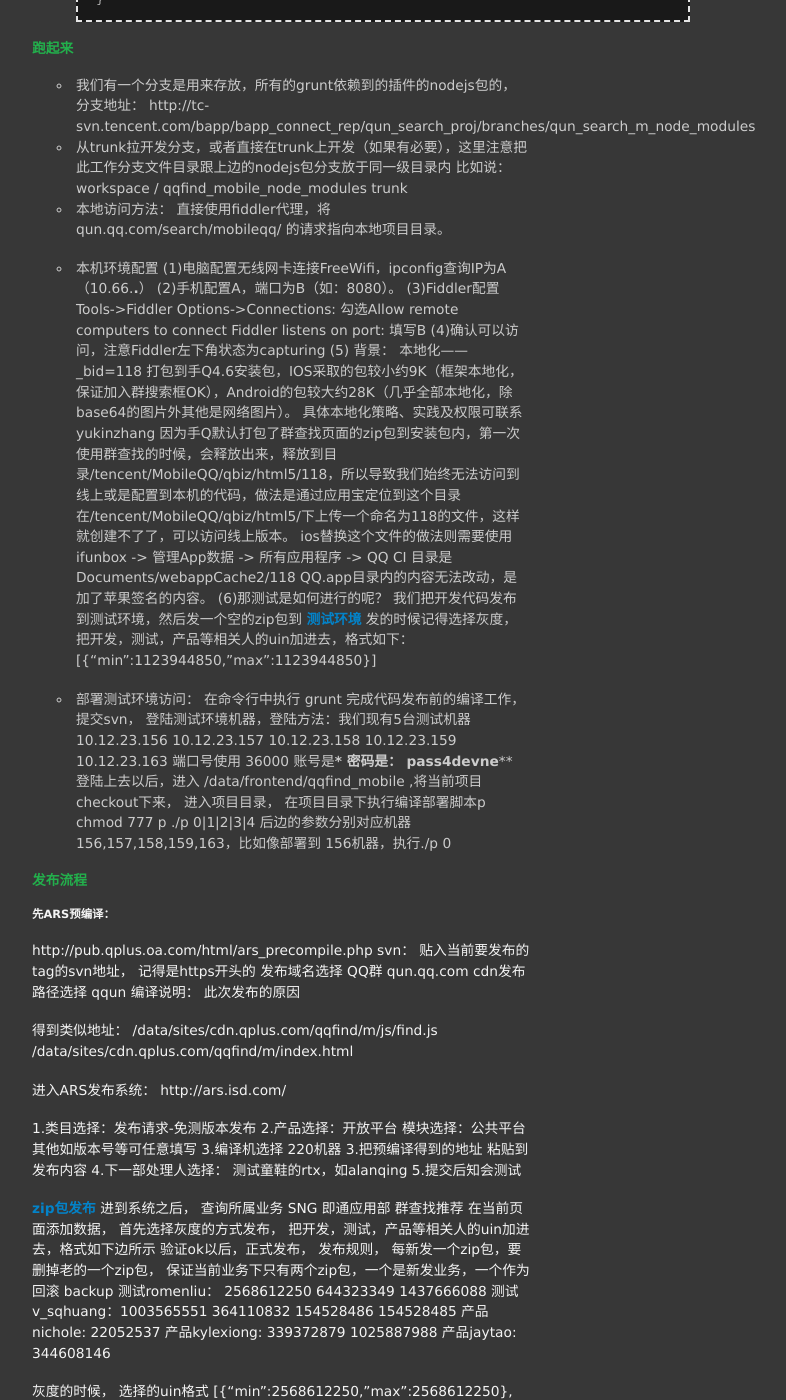
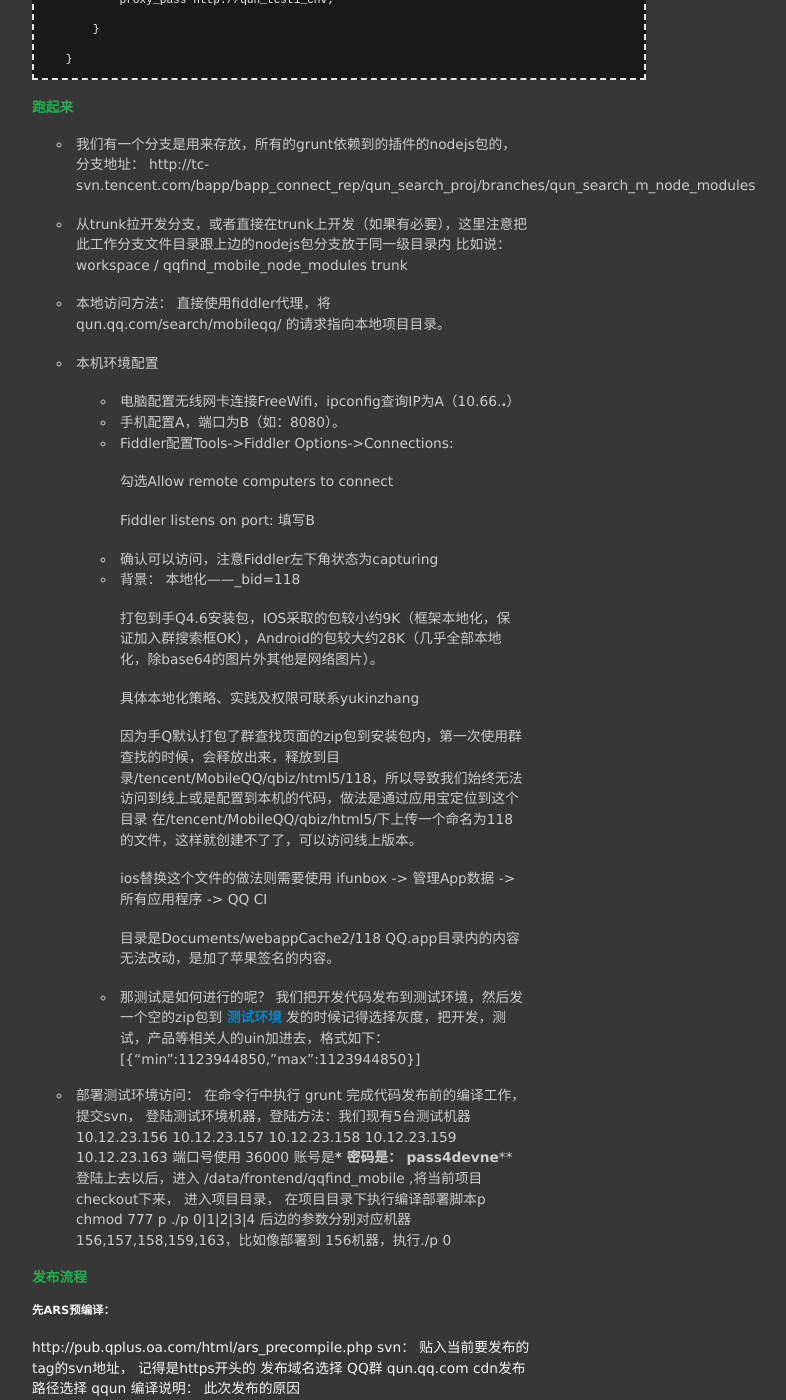
Before and after one commit to materliu/materliu.github.io, a Jekyll site: the page built from all/tencent/_posts/2014-03-19-mobile_QQ_qun_find_README.md, in a window 1280 px wide and 1400 px high, scrolled down 3111 px. Shown: the whole window, without its empty margins (273-1059 px from the left). Built offline with Jekyll 4.4.1, drawn with Linux system fonts in a browser that asks for light colours; Markdown is read by kramdown in place of the engine named in the settings; some of the changed text lies outside the part shown.

Commit message:
手Q查找readme文件更新！

````diff
--- a/all/tencent/_posts/2014-03-19-手Q群查找README.md
+++ b/all/tencent/_posts/2014-03-19-mobile_QQ_qun_find_README.md
@@ -66,64 +66,76 @@
 * grunt 需要本地有nodejs环境， 这个不用多说了， 在命令行执行： npm install -g grunt-cli  进行安装
 * cgi路径为：qun.qq.com/cgi-bin/
 * 前台页面路径为： qun.qq.com/search/mobileqq/index.html    qun.qq.com/search/mobileqq/index.html
-    前台页面路径和cgi路径在同一个域名下这就给我们配置测试环境带来了一定的困扰， materliu现在的解决方案是：
-    在我们的测试机上，比如说156， 额外配置一条规则, 把 qun.qq.com/cgi-bin/的请求转发到对应的cgi测试机器上
-    ```
-    upstream qun_test1_env {
-        server 10.134.6.108:80;
-    }
-    upstream qun_test2_env {
-        server 10.153.148.141:80;
-    }
-    server {
-        include common/*.conf;
-        server_name qun.qq.com;
-        root /data/sites/qun.qq.com;
 
-        ssi on ;
-        ssi_silent_errors on;
-        ssi_types text/shtml;
+前台页面路径和cgi路径在同一个域名下这就给我们配置测试环境带来了一定的困扰，
 
-        location ~ \.html$
-        {
-            expires  0s;
+materliu现在的解决方案是：在我们的测试机上，比如说156， 额外配置一条规则, 把 qun.qq.com/cgi-bin/的请求转发到对应的cgi测试机器上
+
+        upstream qun_test1_env {
+            server 10.134.6.108:80;
         }
+        upstream qun_test2_env {
+            server 10.153.148.141:80;
+        }
+        server {
+            include common/*.conf;
+            server_name qun.qq.com;
+            root /data/sites/qun.qq.com;
 
-        location /cert/ {
-            proxy_set_header    Host "qun.qq.com";
-            proxy_redirect   off;
-            rewrite ^/cert/cgi-bin/(.*) /cert/cgi-bin/$1 break;
-            proxy_pass http://qun_test1_env;
+            ssi on ;
+            ssi_silent_errors on;
+            ssi_types text/shtml;
+
+            location ~ \.html$
+            {
+                expires  0s;
+            }
+
+            location /cert/ {
+                proxy_set_header    Host "qun.qq.com";
+                proxy_redirect   off;
+                rewrite ^/cert/cgi-bin/(.*) /cert/cgi-bin/$1 break;
+                proxy_pass http://qun_test1_env;
+            }
+
+            location /cgi-bin/ {
+                proxy_set_header    Host "qun.qq.com";
+                proxy_redirect   off;
+                rewrite ^/cgi-bin/(.*) /cgi-bin/$1 break;
+                proxy_pass http://qun_test1_env;
+            }
         }
-
-        location /cgi-bin/ {
-            proxy_set_header    Host "qun.qq.com";
-            proxy_redirect   off;
-            rewrite ^/cgi-bin/(.*) /cgi-bin/$1 break;
-            proxy_pass http://qun_test1_env;
-        }
-    }
-    ```
 
 #### 跑起来
 * 我们有一个分支是用来存放，所有的grunt依赖到的插件的nodejs包的，分支地址： http://tc-svn.tencent.com/bapp/bapp_connect_rep/qun_search_proj/branches/qun_search_m_node_modules
+
 * 从trunk拉开发分支，或者直接在trunk上开发（如果有必要），这里注意把此工作分支文件目录跟上边的nodejs包分支放于同一级目录内  比如说： workspace /  qqfind_mobile_node_modules  trunk
+
 * 本地访问方法： 直接使用fiddler代理，将qun.qq.com/search/mobileqq/ 的请求指向本地项目目录。
 
 * 本机环境配置
-    (1)电脑配置无线网卡连接FreeWifi，ipconfig查询IP为A（10.66.**.**）
-    (2)手机配置A，端口为B（如：8080）。
-    (3)Fiddler配置Tools->Fiddler Options->Connections:
+
+    1. 电脑配置无线网卡连接FreeWifi，ipconfig查询IP为A（10.66.**.**）
+    2. 手机配置A，端口为B（如：8080）。
+    3. Fiddler配置Tools->Fiddler Options->Connections:
+
         勾选Allow remote computers to connect
+
         Fiddler listens on port: 填写B
-    (4)确认可以访问，注意Fiddler左下角状态为capturing
-    (5) 背景： 本地化——_bid=118
+
+    4. 确认可以访问，注意Fiddler左下角状态为capturing
+    5. 背景： 本地化——_bid=118
+
         打包到手Q4.6安装包，IOS采取的包较小约9K（框架本地化，保证加入群搜索框OK），Android的包较大约28K（几乎全部本地化，除base64的图片外其他是网络图片）。
+
         具体本地化策略、实践及权限可联系yukinzhang
+
         因为手Q默认打包了群查找页面的zip包到安装包内，第一次使用群查找的时候，会释放出来，释放到目录/tencent/MobileQQ/qbiz/html5/118，所以导致我们始终无法访问到线上或是配置到本机的代码，做法是通过应用宝定位到这个目录 在/tencent/MobileQQ/qbiz/html5/下上传一个命名为118的文件，这样就创建不了了，可以访问线上版本。
+
         ios替换这个文件的做法则需要使用 ifunbox -> 管理App数据 -> 所有应用程序 -> QQ CI
+
         目录是Documents/webappCache2/118 QQ.app目录内的内容无法改动，是加了苹果签名的内容。
-    (6)那测试是如何进行的呢？ 我们把开发代码发布到测试环境，然后发一个空的zip包到 [测试环境](http://admin.connect.oa.com/index.html)  发的时候记得选择灰度，把开发，测试，产品等相关人的uin加进去，格式如下： [{"min":1123944850,"max":1123944850}]
+    6. 那测试是如何进行的呢？ 我们把开发代码发布到测试环境，然后发一个空的zip包到 [测试环境](http://admin.connect.oa.com/index.html)  发的时候记得选择灰度，把开发，测试，产品等相关人的uin加进去，格式如下： [{"min":1123944850,"max":1123944850}]
 
 * 部署测试环境访问： 在命令行中执行 grunt 完成代码发布前的编译工作，提交svn， 登陆测试环境机器，登陆方法：我们现有5台测试机器
     10.12.23.156
@@ -160,19 +172,7 @@
 5.提交后知会测试
 
 
-[zip包发布](http://admin.connect.oa.com/index.html)
-进到系统之后， 查询所属业务 SNG 即通应用部 群查找推荐
-在当前页面添加数据， 首先选择灰度的方式发布， 把开发，测试，产品等相关人的uin加进去，格式如下边所示
-验证ok以后，正式发布， 发布规则， 每新发一个zip包，要删掉老的一个zip包， 保证当前业务下只有两个zip包，一个是新发业务，一个作为回滚 backup
-测试romenliu： 2568612250  644323349  1437666088
-测试v_sqhuang：1003565551 364110832  154528486 154528485
-产品nichole: 22052537
-产品kylexiong: 339372879   1025887988
-产品jaytao: 344608146
-
-灰度的时候， 选择的uin格式
-[{"min":2568612250,"max":2568612250},{"min":644323349,"max":644323349},{"min":1437666088,"max":1437666088},{"min":22052537,"max":22052537},{"min":714512197,"max":714512197},{"min":344608146,"max":344608146},{"min":1020817152,"max":1020817152},{"min":1003565551,"max":1003565551},{"min":364110832,"max":364110832},{"min":154528486,"max":154528486},{"min":154528485,"max":154528485},{"min":339372879,"max":339372879},{"min":1025887988,"max":1025887988}]
-
+[zip包发布](/all/tencent/2014/04/15/mobile_qq_zip_publish.html)
 
 
 ### 介入开发
@@ -258,7 +258,7 @@
 #### 业务资料
 * 群分类，一共分为三级， 第一级比如热门游戏， 第二级比如腾讯游戏， 第三级比如英雄联盟 格式如： [app/data_models/categories.js](/attachments/2014-03-19-categories.js)
 
-#### 各机型适配经验，[参见](/attachments/2014-04-14-手机web各机型适配经验.html)
+#### 各机型适配经验，[参见](/all/tencent/2014/04/14/mobile_web_adapter_experience.html)
 
 ##### 手Q客户端接口的调用
 内网有官网指定了手机QQ WEB UI 规范， 手机QQ JS API文档， AlloyKit移动Web+中断整体解决方案，[访问][13]
@@ -275,15 +275,26 @@
 ### 注意点
 * 手Q客户端本身实现了zip包缓存的机制，这会对我们的日常的开发带来一定的干扰，手Q会发起一条cgi，询问 http://s.p.qq.com/pub/check_bizup  是否有更新的zip包， 把这条请求404， 手Q客户端就会一直从web上拉取页面。  前提是先清空之前已经拉下来的zip包。
 
+
 * 同步网络资源，无需很频繁，这主要是针对低端机型无法更新本地包的情况
 
-* 手Q4.7开始 使用了QQ浏览器提供的webView SDK， 这就会导致手Q4.7使用的webview中webkit内核的版本可能跟当前用户所使用的系统的webview的webkit的版本不同 最蛋疼的是这里还有一个容易出问题的逻辑：
+
+* 手Q4.7开始 使用了QQ浏览器提供的webView SDK， 这就会导致手Q4.7使用的webview中webkit内核的版本可能跟当前用户所使用的系统的webview的webkit的版本不同
+
+最蛋疼的是这里还有一个容易出问题的逻辑：
+
 materliu(刘炬光) 03-26 16:58:52
+
 清除应用数据 第一次进去使用的系统webview ？
+
 materliu(刘炬光) 03-26 16:59:02
+
 之后进入就使用的 x5 webview？
+
 cokesu(苏可) 03-26 16:59:41
+
 @materliu(刘炬光) ，是这样的逻辑，因为DEX OPT比较耗时，容易导致ＡＮＲ，所以第一次进会切为系统WebView
+
 
 * 利用系统提供的删除应用数据， 并不能清除zip包缓存
 
````
Also changed, not shown: other parts of all/tencent/_posts/2014-03-19-mobile_QQ_qun_find_README.md (+17 -3 lines).
